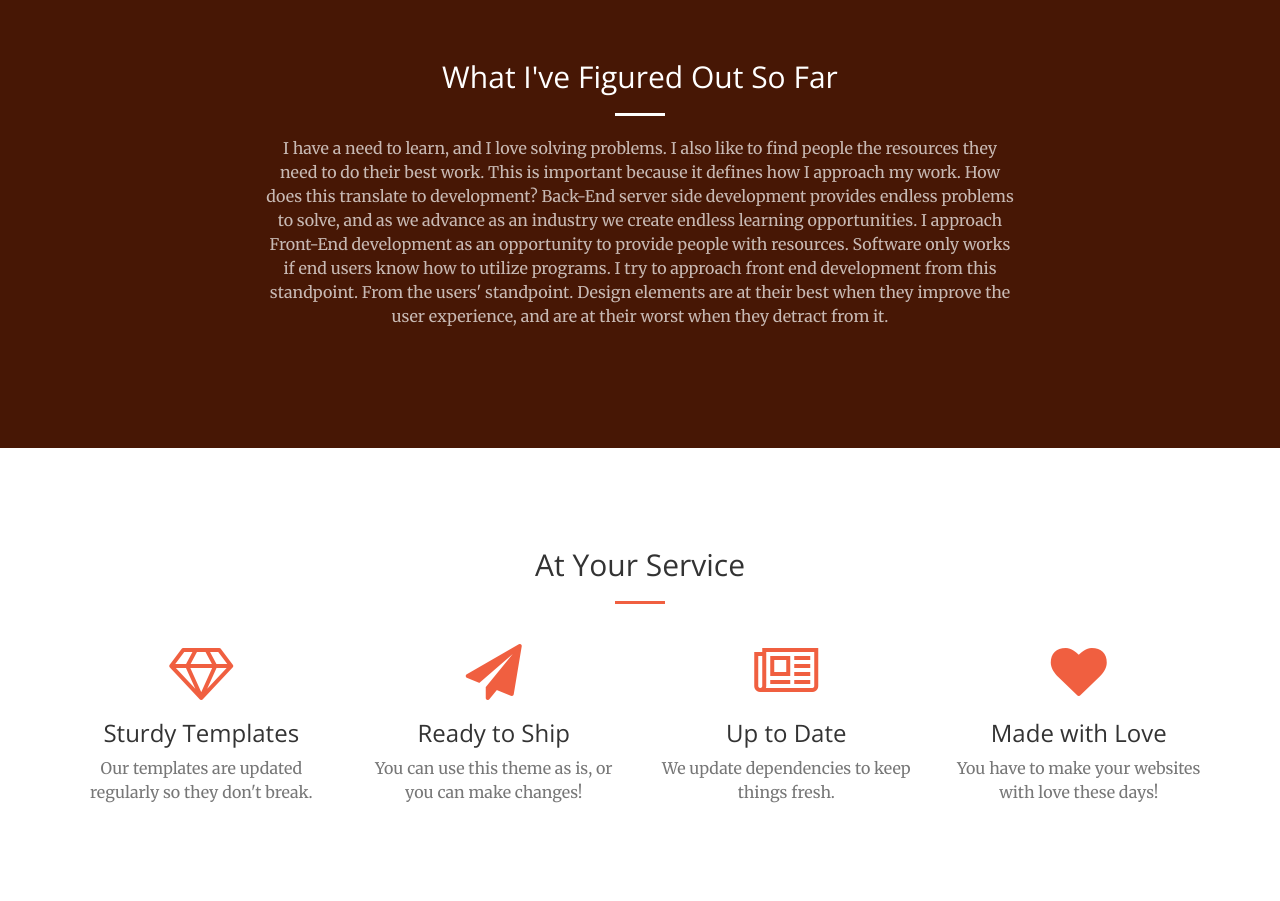
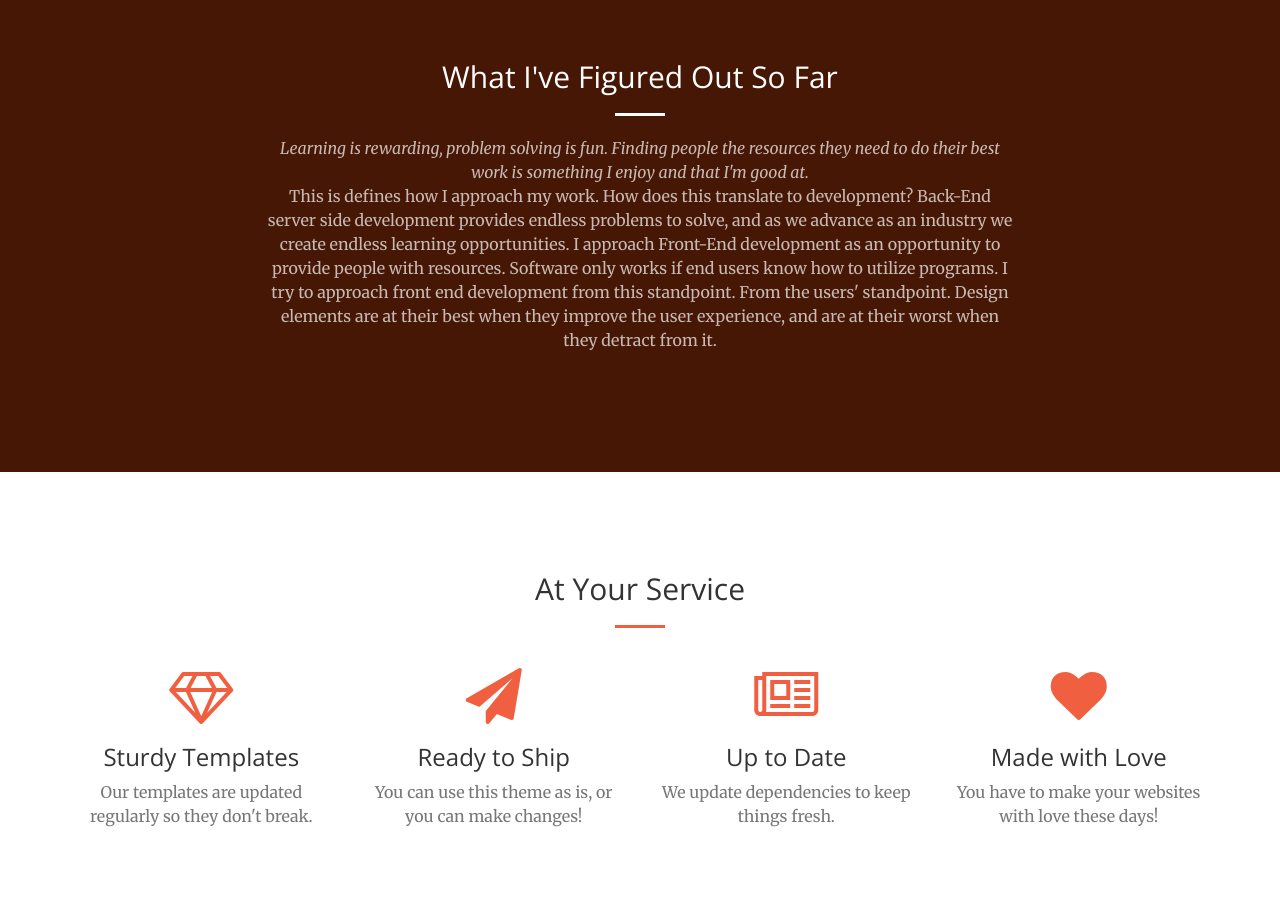
Before and after one commit to josh-wykell/josh-wykell.github.io, a plain HTML site: page index.html in a window 1280 px wide. Shown: the part 840-1741 px from the top of the page. Drawn offline with nearby package versions, Linux system fonts and the light colour scheme.

Commit message:
formating about me still

```diff
--- a/index.html
+++ b/index.html
@@ -87,7 +87,7 @@
                 <div class="col-lg-8 col-lg-offset-2 text-center">
                     <h2 class="section-heading">What I've Figured Out So Far</h2>
                     <hr class="light">
-                    <p class="text-faded">I have a need to learn, and I love solving problems. I also like to find people the resources they need to do their best work. This is important because it defines how I approach my work. How does this translate to development? Back-End server side development provides endless problems to solve, and as we advance as an industry we create endless learning opportunities. I approach Front-End development as an opportunity to provide people with resources. Software only works if end users know how to utilize programs. I try to approach front end development from this standpoint. From the users' standpoint. Design elements are at their best when they improve the user experience, and are at their worst when they detract from it.</p>
+                    <p class="text-faded"><em>Learning is rewarding, problem solving is fun. Finding people the resources they need to do their best work is something I enjoy and that I'm good at.</em><br> This is defines how I approach my work. How does this translate to development? Back-End server side development provides endless problems to solve, and as we advance as an industry we create endless learning opportunities. I approach Front-End development as an opportunity to provide people with resources. Software only works if end users know how to utilize programs. I try to approach front end development from this standpoint. From the users' standpoint. Design elements are at their best when they improve the user experience, and are at their worst when they detract from it.</p>
                 </div>
             </div>
         </div>
```
